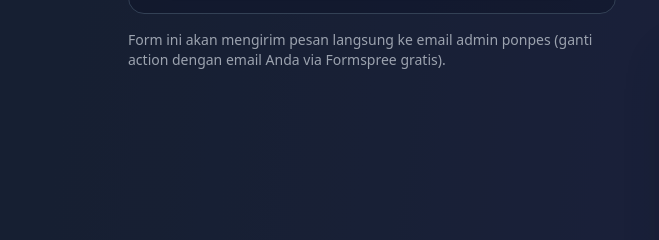
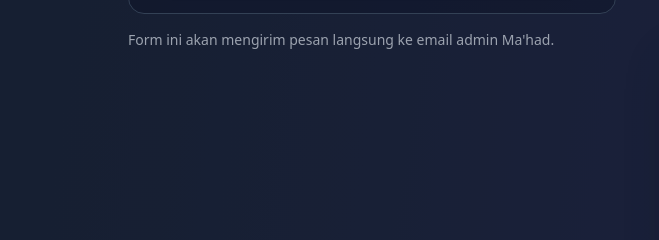
Before and after one commit to DadanRamdanHidayat/Profil-Ma-had-Al-Muqoddasah-Li-Tahfdhil-Qur-an, a plain HTML site: page index.html in a window 1280 px wide. Shown: the part 8627-8867 px from the top of the page, 0-659 px from the left. Drawn offline with nearby package versions, Linux system fonts and the light colour scheme.

```diff
--- a/index.html
+++ b/index.html
@@ -454,7 +454,7 @@
         <textarea name="message" placeholder="Pesan" rows="5" required class="w-full px-6 py-4 bg-secondary/70 border border-slate-600 rounded-lg focus:outline-none focus:border-accent"></textarea>
         <button type="submit" class="w-full px-6 py-4 bg-accent text-white rounded-lg hover:bg-blue-600 transition shadow-lg">Kirim Pesan</button>
       </form>
-      <p class="text-sm text-gray-400 mt-4">Form ini akan mengirim pesan langsung ke email admin ponpes (ganti action dengan email Anda via Formspree gratis).</p>
+      <p class="text-sm text-gray-400 mt-4">Form ini akan mengirim pesan langsung ke email admin Ma'had.</p>
     </div>
 
     <!-- Info Kontak & Narahubung -->
```
